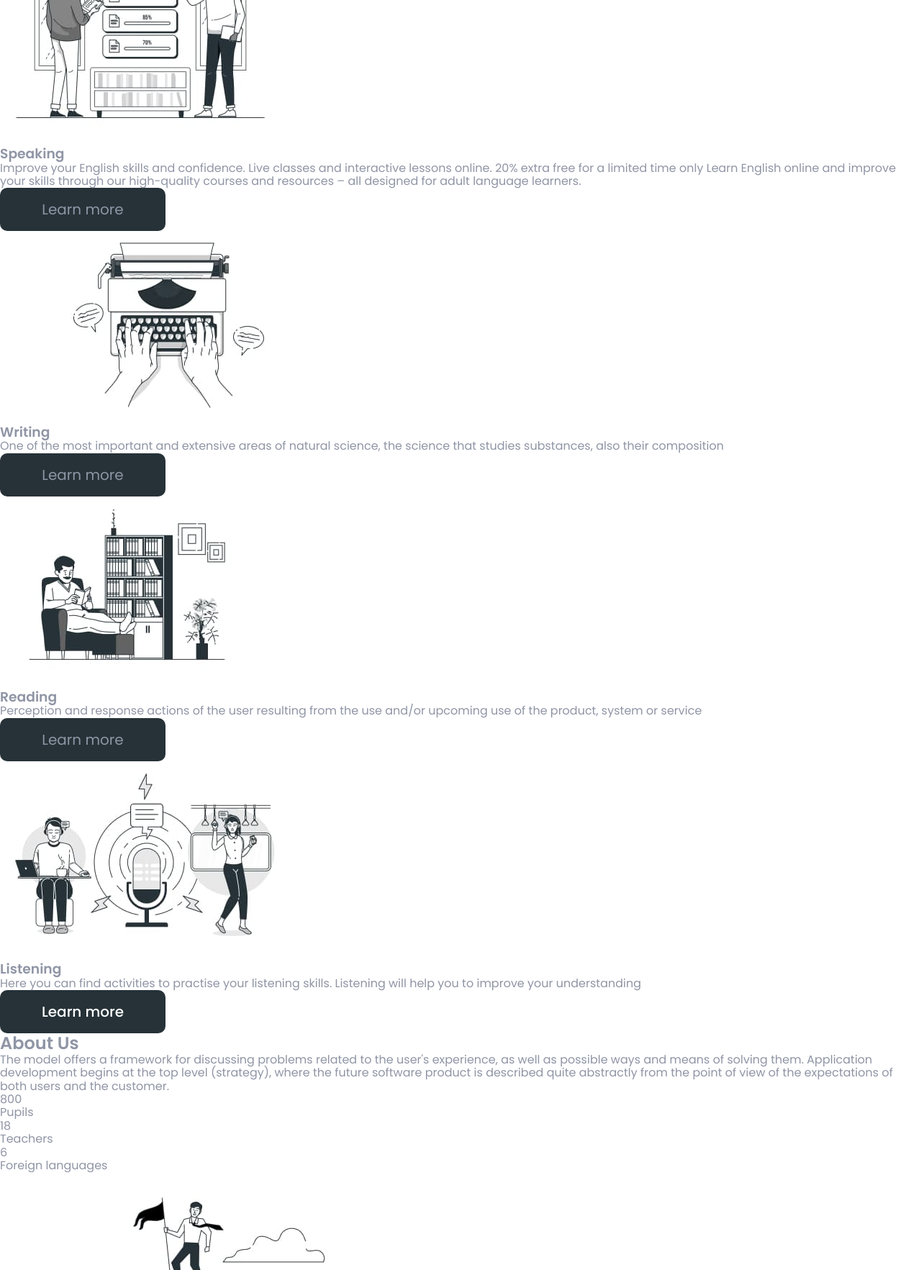
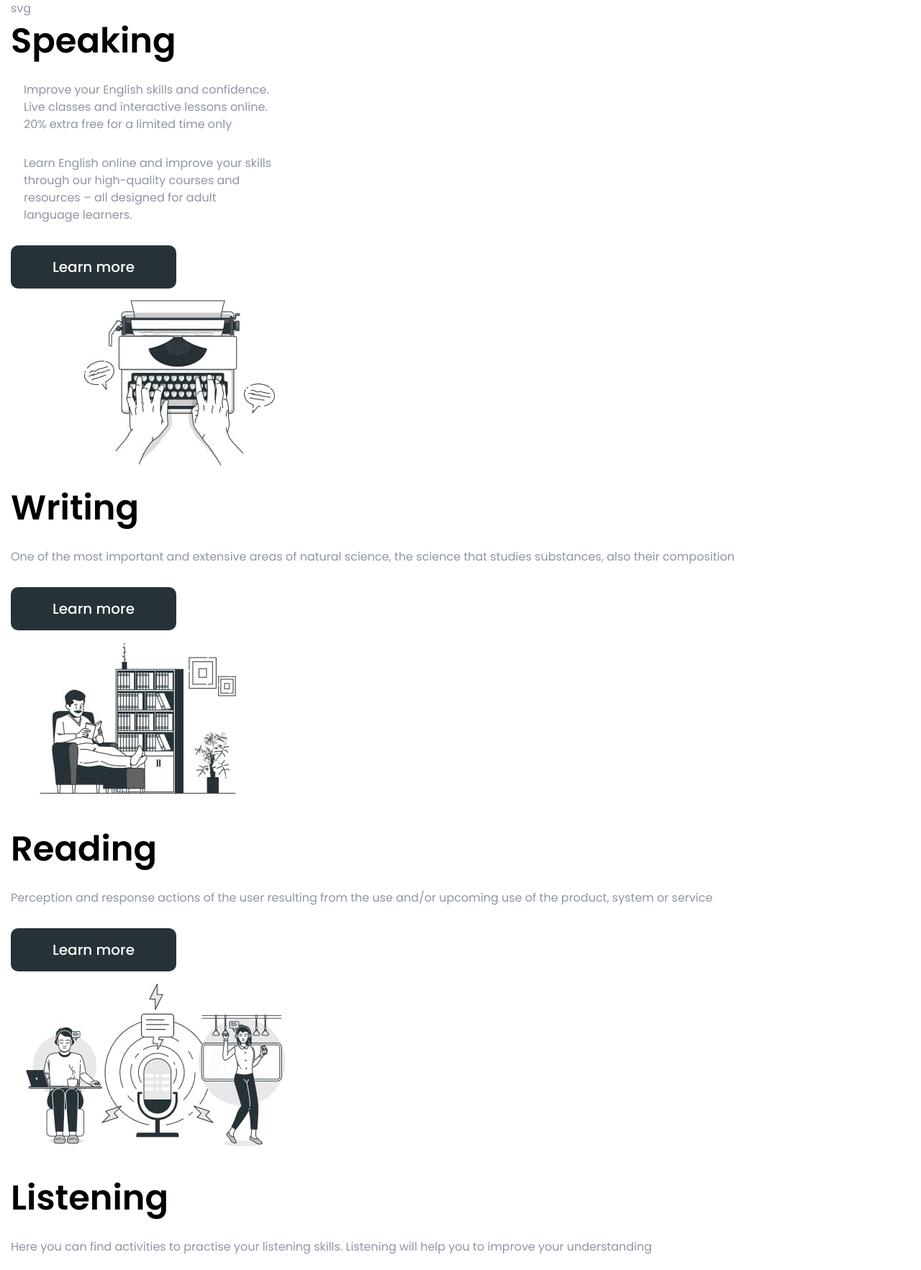
Before and after one commit to momotvit/britlex, a plain HTML site: page index.html in a window 1280 px wide. Shown: the part 1035-2800 px from the top of the page at 72% size. Drawn offline with nearby package versions, Linux system fonts and the light colour scheme.

Commit message:
added sprite, made some changes to skills section

```diff
--- a/index.html
+++ b/index.html
@@ -47,66 +47,65 @@
       </section>
       <!-- skills -->
       <section>
-        <h2 id="skills">Skills</h2>
+        <div class="skills-box container">
+            <h2 id="skills" class="skills-title title">Skills</h2>
             <ul>
-          <li>
-            <img
-              src="./images/Shared.goals-bro1.jpg"
-              alt="something"
-              width="390"
-            />
-            <h3>Speaking</h3>
-            <p>
+              <li class="card1">
+                svg
+                <h3 class="card-title">Speaking</h3>
+                <p class="card-dscr">
                   Improve your English skills and confidence. Live classes and
                   interactive lessons online. 20% extra free for a limited time only
+                </p>
+                <p class="card-dscr">
                   Learn English online and improve your skills through our
                   high-quality courses and resources – all designed for adult
                   language learners.
                 </p>
-            <details>
+                <details class="details">
 
-              <summary>Learn more</summary>
-              <p> Lorem ipsum dolor sit amet, consectetur adipisicing elit.
+                  <summary class="dtls">Learn more</summary>
+                  <p class="card-dscr"> Lorem ipsum dolor sit amet, consectetur adipisicing elit.
                   Provident vitae totam expedita, sunt, rerum, recusandae pariatur
                   vel nisi ducimus itaque temporibus! Eos quam sunt laboriosam!
                   Exercitationem neque cum mollitia! Provident.</p>
 
                 </details>
               </li>
-          <li>
+              <li class="card2">
                 <img
                   src="./images/Typewriter.bro2.jpg"
                   alt="something"
                   width="390"
                 />
-            <h3>Writing</h3>
-            <p>
+                <h3 class="card-title">Writing</h3>
+                <p class="card-dscr">
                   One of the most important and extensive areas of natural science,
                   the science that studies substances, also their composition
                 </p>
-            <details>
-              <summary>Learn more</summary>
-              <p>Lorem ipsum dolor sit amet consectetur adipisicing elit. Illo
+                <details class="details">
+                  <summary class="dtls">Learn more</summary>
+                  <p class="card-dscr">Lorem ipsum dolor sit amet consectetur adipisicing elit. Illo
                   molestiae ipsam incidunt aspernatur dignissimos ex perspiciatis
                   mollitia ducimus harum suscipit, fugit doloremque, quasi, odit
                   excepturi. Ut minus similique nostrum atque.</p>
 
                 </details>
               </li>
-          <li>
+              <li class="card3">
                 <img
                   src="./images/House.bookshelves.bro3.jpg"
                   alt="something"
                   width="390"
                 />
-            <h3>Reading</h3>
-            <p>
+                <h3 class="card-title">Reading</h3>
+                <p class="card-dscr">
                   Perception and response actions of the user resulting from the use
                   and/or upcoming use of the product, system or service
                 </p>
-            <details>
-              <summary>Learn more</summary>
-              <p>Lorem ipsum dolor sit amet consectetur adipisicing elit. Quod
+                <details class="details">
+                  <summary class="dtls">Learn more</summary>
+                  <p class="card-dscr">Lorem ipsum dolor sit amet consectetur adipisicing elit. Quod
                   consequuntur iusto assumenda sunt architecto, porro dolorem
                   placeat doloribus reprehenderit eum minus doloremque quibusdam
                   incidunt libero culpa sint sed dolor distinctio?</p>
@@ -114,20 +113,20 @@
                 </details>
               </li>
 
-          <li>
+              <li class="card4">
                 <img
                   src="./images/Podcast.audience.bro4.jpg"
                   alt="something"
                   width="408"
                 />
-            <h3>Listening</h3>
-            <p>
+                <h3 class="card-title">Listening</h3>
+                <p class="card-dscr">
                   Here you can find activities to practise your listening skills.
                   Listening will help you to improve your understanding
                 </p>
-            <details>
+                <details class="details">
                   <summary class="dtls">Learn more</summary>
-              <p> Lorem ipsum dolor sit amet consectetur, adipisicing elit.
+                  <p class="card-dscr"> Lorem ipsum dolor sit amet consectetur, adipisicing elit.
                   Voluptatum odit a officia, neque ipsum voluptas dolore perferendis
                   vitae at numquam facere amet, architecto omnis doloremque velit
                   distinctio veniam nesciunt ut.</p>
@@ -135,10 +134,11 @@
                 </details>
               </li>
             </ul>
+        </div>
       </section>
       <!-- About us -->
       <section>
-        <h2 id="about_us">About Us</h2>
+        <h2 id="about_us" class="about-title title">About Us</h2>
         <p>
           The model offers a framework for discussing problems related to the
           user's experience, as well as possible ways and means of solving them.
```
Also changed, not shown: .css/styles.css, images/symbol-defs-use.svg (added). Lines whose indentation alone changed are shown as unchanged.
